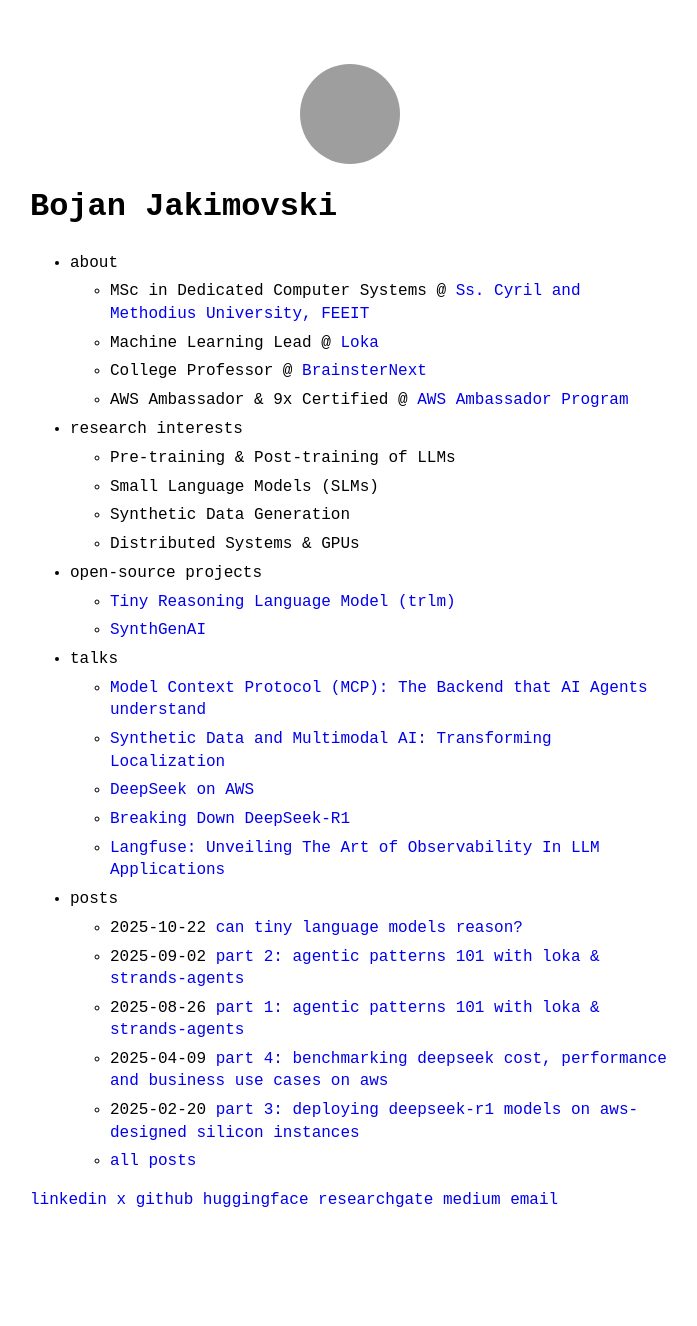
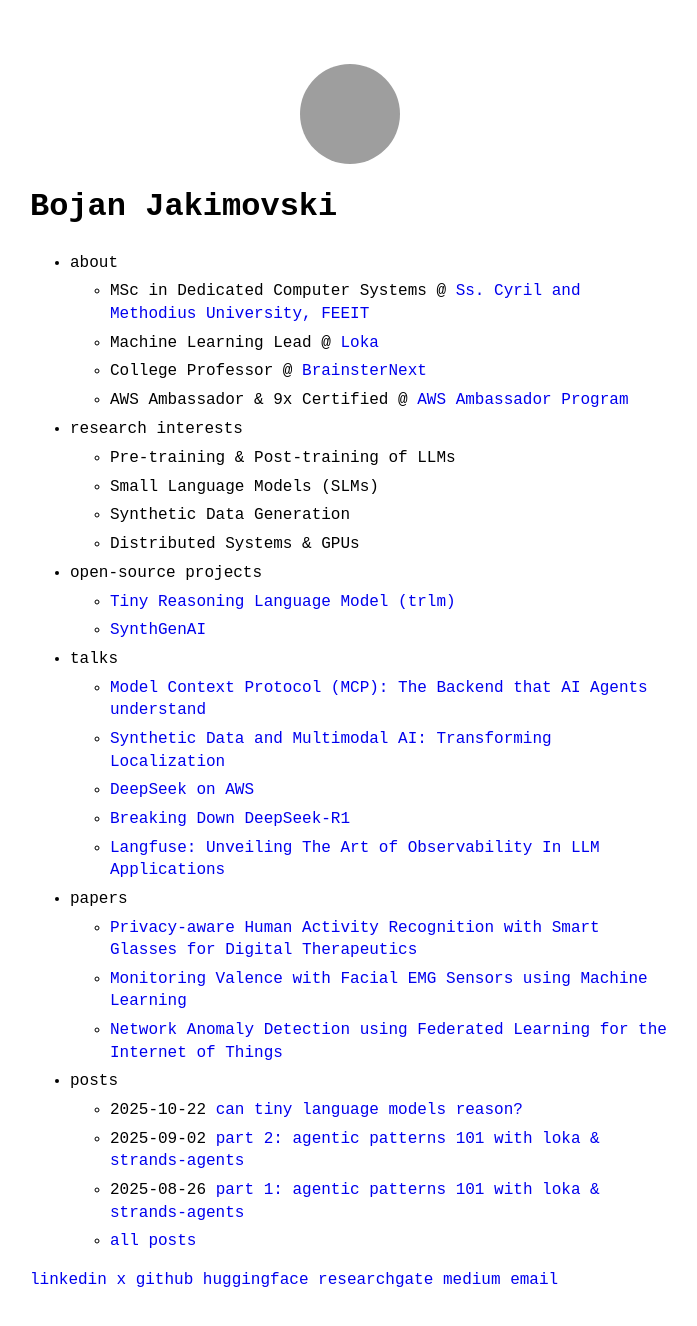
Before and after one commit to Shekswess/Shekswess.github.io, a Jekyll site: the page built from index.md, in a window 1280 px wide, cut to the strip 0-1355 px from the top of the page. Shown: the top 1326 px of the strip, without its empty margins (290-987 px from the left). Built offline with Jekyll 4.4.1, drawn with Linux system fonts in a browser that asks for light colours; before the commit the page ends 1275 px from its top, so only the background shows below that; grey boxes are pictures that could not be loaded.

Commit message:
Added papers

```diff
--- a/_data/menu.yml
+++ b/_data/menu.yml
@@ -29,9 +29,15 @@ entries:
       - title: <a href='https://www.youtube.com/watch?v=U3wxNy8MNxY'>Breaking Down DeepSeek-R1</a>
       - title: "<a href='https://www.youtube.com/watch?v=SK27_JHj9cY'>Langfuse: Unveiling The Art of Observability In LLM Applications </a>"
 
+  - title: papers
+    entries:
+      - title: "<a href='https://scholar.google.com/citations?view_op=view_citation&hl=en&user=557AYDUAAAAJ&citation_for_view=557AYDUAAAAJ:d1gkVwhDpl0C'>Privacy-aware Human Activity Recognition with Smart Glasses for Digital Therapeutics </a>"
+      - title: "<a href='https://scholar.google.com/citations?view_op=view_citation&hl=en&user=557AYDUAAAAJ&citation_for_view=557AYDUAAAAJ:u5HHmVD_uO8C'>Monitoring Valence with Facial EMG Sensors using Machine Learning</a>"
+      - title: <a href='https://scholar.google.com/citations?view_op=view_citation&hl=en&user=557AYDUAAAAJ&citation_for_view=557AYDUAAAAJ:2osOgNQ5qMEC'>Network Anomaly Detection using Federated Learning for the Internet of Things</a>
+
   - title: posts
     post_list:
-      limit: 5
+      limit: 3
       show_more: true
       show_more_text: "all posts"
       show_more_url: "archive.html"
```
